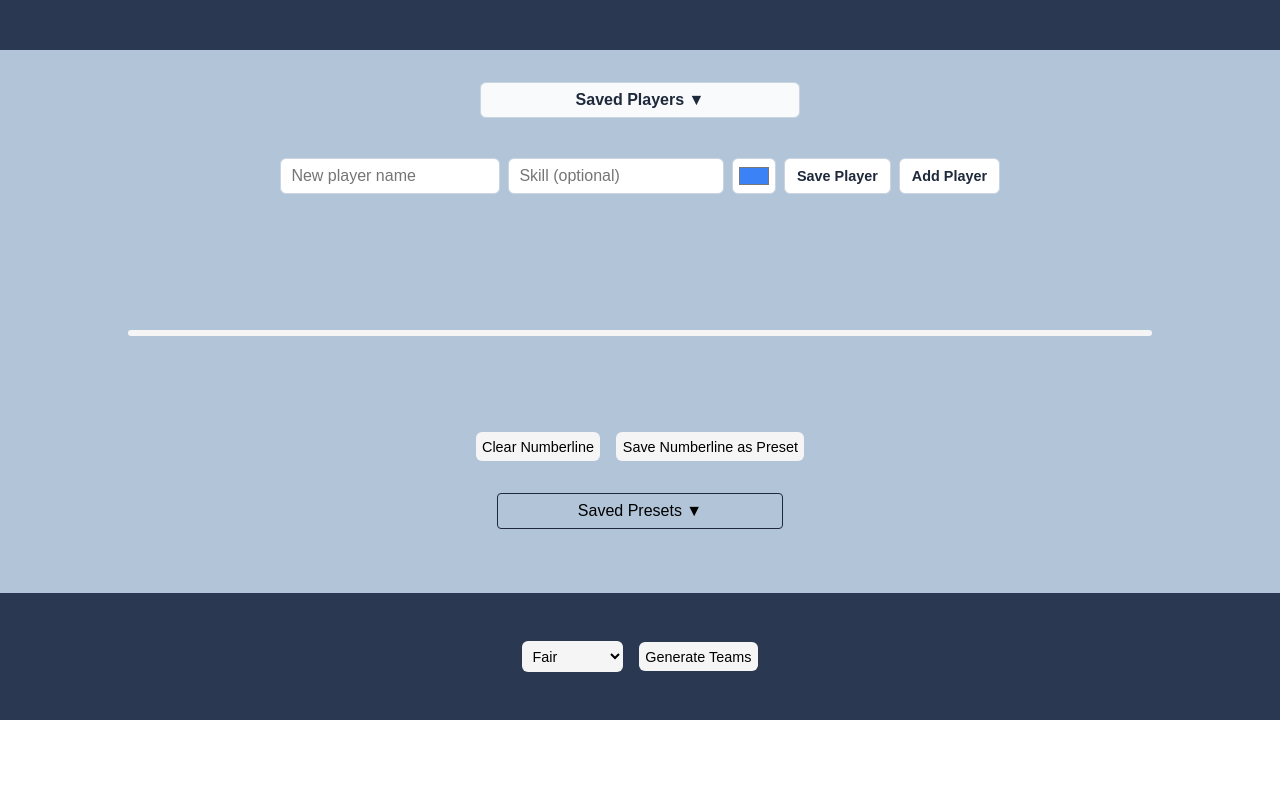
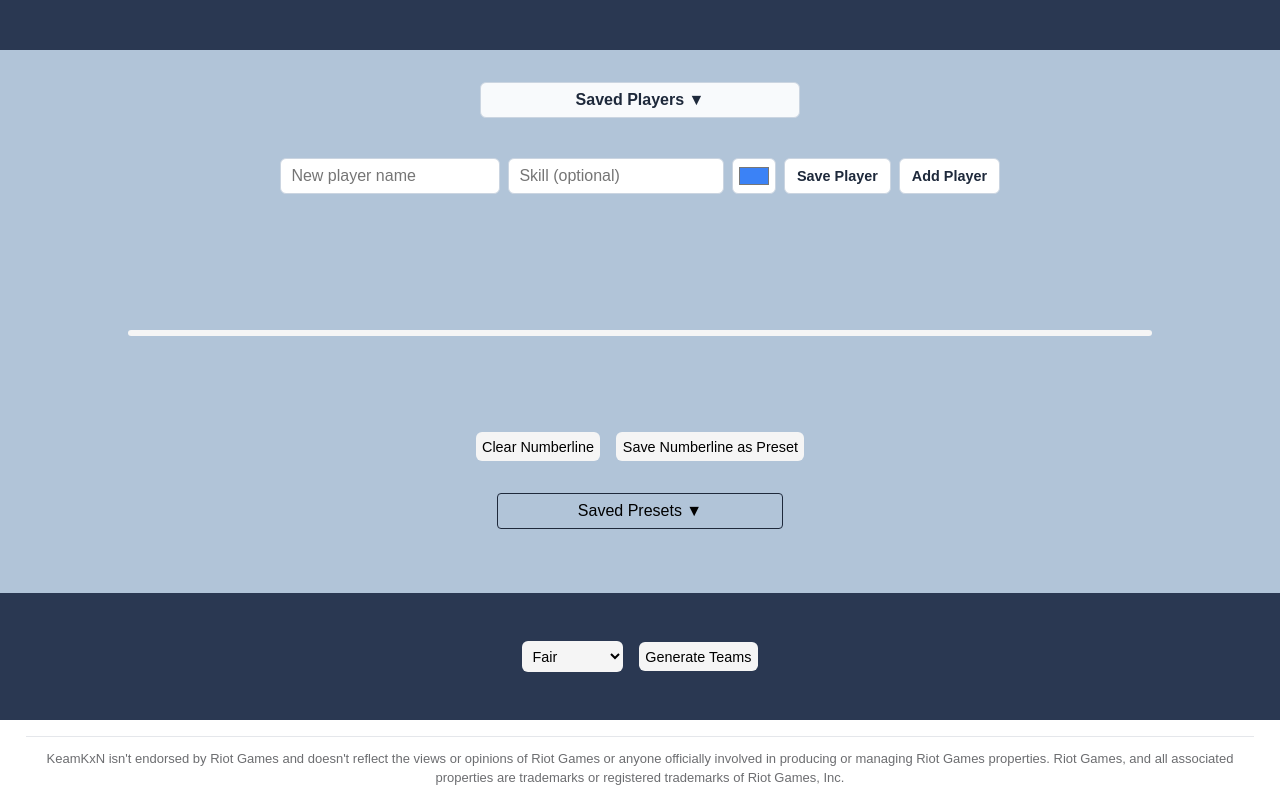
Before and after one commit to Sung-Rai/sung-rai.github.io, a plain HTML site: page KeamKxN/index.html in a window 1280 px wide. Shown: the part 605-1405 px from the top of the page. Before the commit the page ends 1325 px from the top, so only its background shows below. Drawn offline with Linux system fonts and the light colour scheme; a script that the page names is missing.

Commit message:
Add Riot non-endorsement notice to KeamKxN

```diff
--- a/KeamKxN/css/style.css
+++ b/KeamKxN/css/style.css
@@ -1727,6 +1727,17 @@ body {
   background: var(--light-color-4);
 }
 
+.keamkxn-footer {
+  width: min(96%, var(--page-width-xl));
+  margin: 1rem auto 0;
+  padding: .75rem .5rem;
+  border-top: 1px solid var(--border-color-3);
+  color: var(--dark-color-2);
+  font-size: .8125rem;
+  line-height: 1.5;
+  text-align: center;
+}
+
 .add-game-method {
   display: inline-flex;
   gap: .25rem;
--- a/KeamKxN/index.html
+++ b/KeamKxN/index.html
@@ -217,5 +217,8 @@
   </div>
 </section>
 
+  <footer class="keamkxn-footer">
+    KeamKxN isn't endorsed by Riot Games and doesn't reflect the views or opinions of Riot Games or anyone officially involved in producing or managing Riot Games properties. Riot Games, and all associated properties are trademarks or registered trademarks of Riot Games, Inc.
+  </footer>
 </body>
 </html>
```
